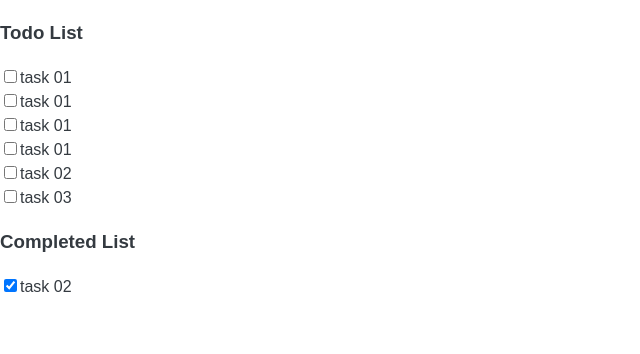
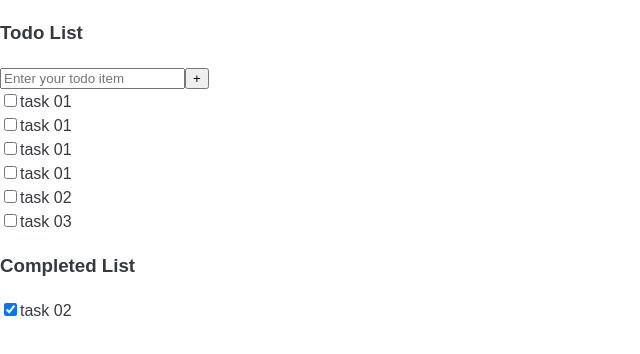
Before and after one commit to Jingfei-Wang-233/assignment-todo-react-ts, a React (Vite) app: page / in a window 1280 px wide. Shown: the top 354 px of the page, without its empty margins (0-640 px from the left). Built offline with nearby package versions, Linux system fonts and the light colour scheme; data requests are answered from the project's data file.

Commit message:
feat: add tasks and render

```diff
--- a/src/App.tsx
+++ b/src/App.tsx
@@ -1,11 +1,12 @@
 import React, { useEffect, useState } from 'react';
-import { fetch, update } from './api/tasks';
+import { add, fetch, update } from './api/tasks';
 import { Task } from './types';
 
 const App = () => {
   // useState 更新 tasks的state
   // useState 的初始值是数组、对象等复杂的数据类型，需要明确指定泛型类型, 否则： TS2339: Property 'name' does not exist on type 'never'.
   const [tasks, setTasks] = useState<Task[]>([]);
+  const [newTodo, setNewTodo] = useState<string>('');
 
   // useEffect 获取数据，以便能setTask
   useEffect(() => {
@@ -21,19 +22,27 @@ const App = () => {
     };
     update(Number(task.id), updatedTask).then((data) => console.log(data));
     fetch().then((data) => setTasks(data));
-    // setTasks((tasks) => {
-    //   tasks[Number(task.id)] = data;
-    //   return tasks;
-    // };
-    // setTasks((tasks) => {
-    //   tasks[Number(task.id)] = updatedTask;
-    //   return tasks;
-    // });
   }
 
+  const handleClick = () => {
+    add(newTodo.trim()).then((data) => setTasks([...tasks, data]));
+    setNewTodo('');
+  };
   return (
     <div className="App">
       <h3>Todo List</h3>
+      <section>
+        <input
+          type="text"
+          className="todo-input"
+          placeholder="Enter your todo item"
+          value={newTodo}
+          onChange={(e) => setNewTodo(e.target.value)}
+        />
+        <button onClick={handleClick} className="add-btn">
+          +
+        </button>
+      </section>
       <ul>
         {tasks.map(
           (task) =>
```
